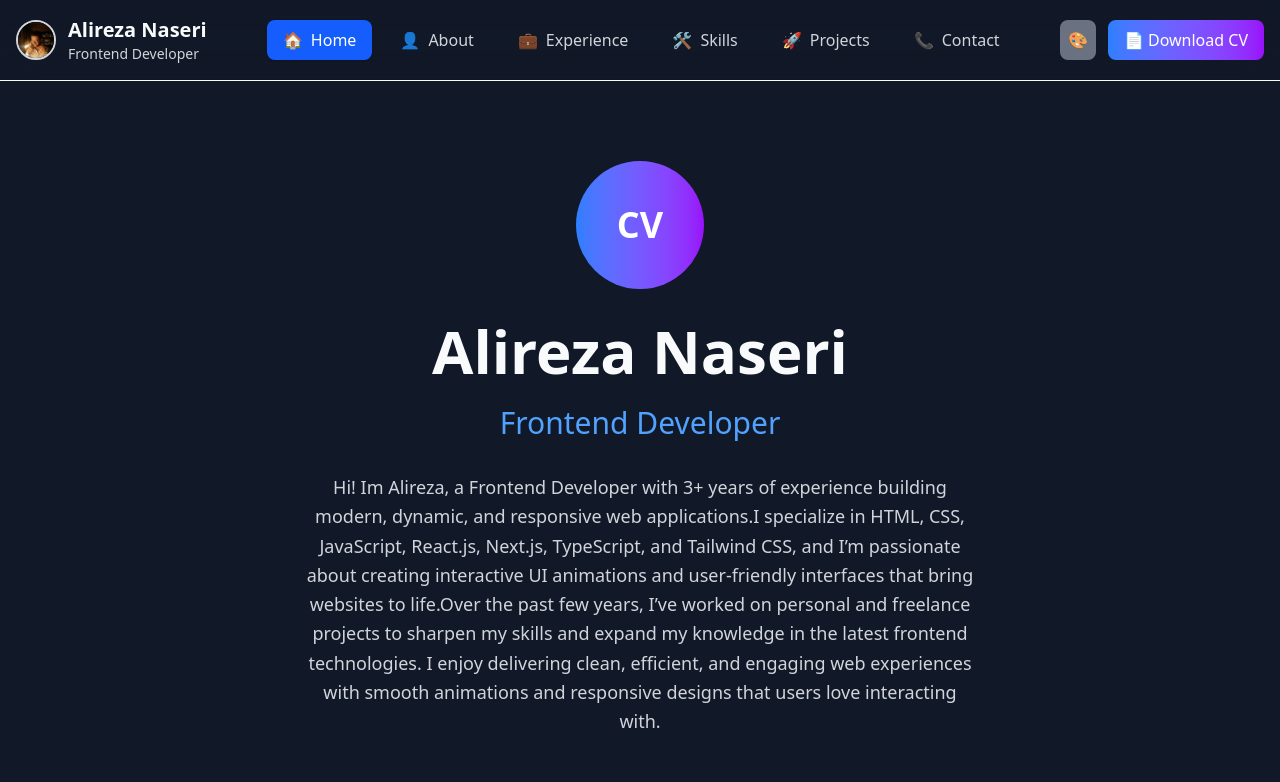
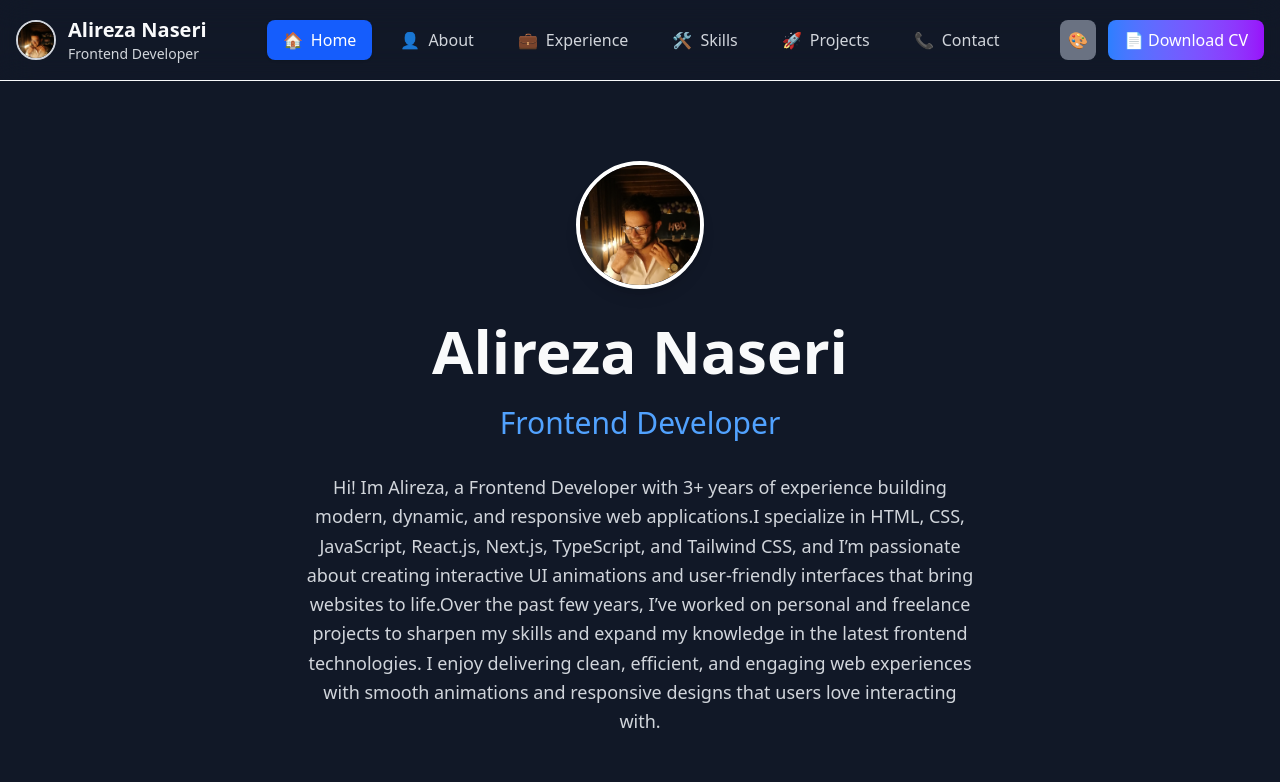
Before and after one commit to alirezanasery/online-resume2, a Next.js app: page / in a window 1280 px wide. Shown: the top 782 px of the page. Built offline with nearby package versions, Linux system fonts and the light colour scheme.

Commit message:
Add files via upload

```diff
--- a/src/app/page.tsx
+++ b/src/app/page.tsx
@@ -7,8 +7,13 @@ export default function Home() {
       <section className="theme-bg">
         <div className="container mx-auto px-4 py-20">
           <div className="text-center max-w-4xl mx-auto">
-            <div className="w-32 h-32 mx-auto mb-8 bg-gradient-to-r from-blue-500 to-purple-600 rounded-full flex items-center justify-center">
-              <span className="text-white text-4xl font-bold">CV</span>
+            {/* جایگزینی آواتار با عکس پروفایل */}
+            <div className="w-32 h-32 mx-auto mb-8 rounded-full overflow-hidden border-4 border-white dark:border-gray-800 shadow-lg">
+              <img
+                src="/profile.jpg"
+                alt="Profile"
+                className="w-full h-full object-cover"
+              />
             </div>
 
             <h1 className="text-5xl md:text-6xl font-bold theme-text mb-6">
@@ -26,14 +31,14 @@ export default function Home() {
             <div className="flex flex-col sm:flex-row gap-4 justify-center">
               <Link
                 href="/projects"
-                className="bg-gradient-to-r from-blue-500 to-purple-600 text-white px-8 py-4 rounded-lg hover:from-blue-600 hover:to-purple-700 transition-all transform hover:scale-105 shadow-lg"
+                className="bg-gradient-to-r from-blue-500 to-purple-600 text-white px-8 py-4 rounded-lg hover:from-blue-600 hover:to-purple-700 transition-all transform hover:scale-105 shadow-lg cursor-pointer"
               >
                 🚀 View Projects
               </Link>
 
               <Link
                 href="/contact"
-                className="border-2 border-blue-500 text-blue-400 px-8 py-4 rounded-lg hover:bg-blue-900 transition-all"
+                className="border-2 border-blue-500 text-blue-400 px-8 py-4 rounded-lg hover:bg-blue-900 transition-all cursor-pointer"
               >
                 📞 Contact Me
               </Link>
@@ -45,17 +50,17 @@ export default function Home() {
       <section className="theme-bg py-16">
         <div className="container mx-auto px-4">
           <div className="grid md:grid-cols-3 gap-8 max-w-4xl mx-auto">
-            <div className="text-center p-6 theme-card rounded-xl shadow-lg border border-theme">
+            <div className="text-center p-6 theme-card rounded-xl shadow-lg border border-theme cursor-pointer">
               <div className="text-3xl text-blue-400 mb-2">3+</div>
               <div className="theme-text-muted">Years Experience</div>
             </div>
 
-            <div className="text-center p-6 theme-card rounded-xl shadow-lg border border-theme">
+            <div className="text-center p-6 theme-card rounded-xl shadow-lg border border-theme cursor-pointer">
               <div className="text-3xl text-green-400 mb-2">50+</div>
               <div className="theme-text-muted">Projects Completed</div>
             </div>
 
-            <div className="text-center p-6 theme-card rounded-xl shadow-lg border border-theme">
+            <div className="text-center p-6 theme-card rounded-xl shadow-lg border border-theme cursor-pointer">
               <div className="text-3xl text-purple-400 mb-2">100%</div>
               <div className="theme-text-muted">Client Satisfaction</div>
             </div>
```
